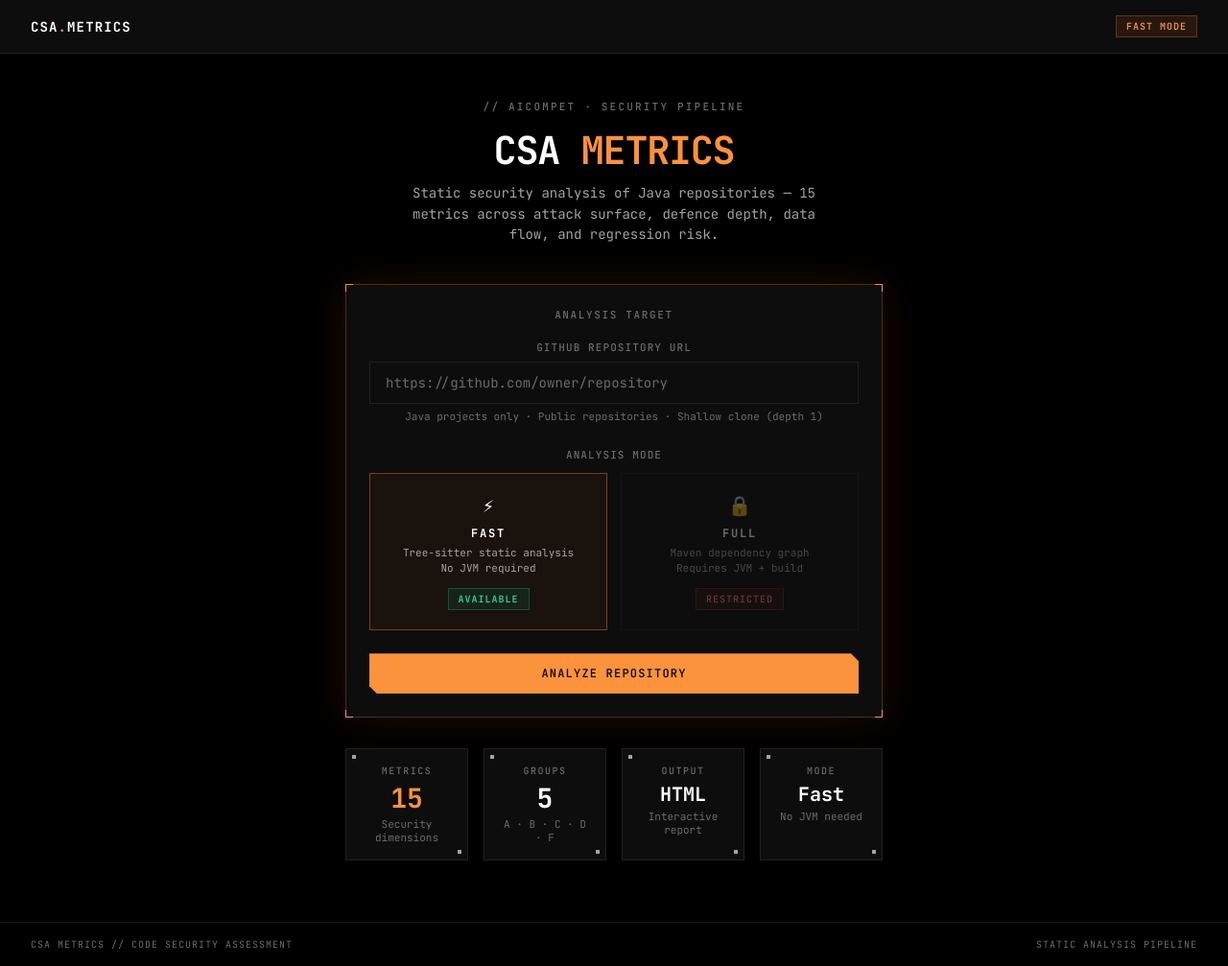
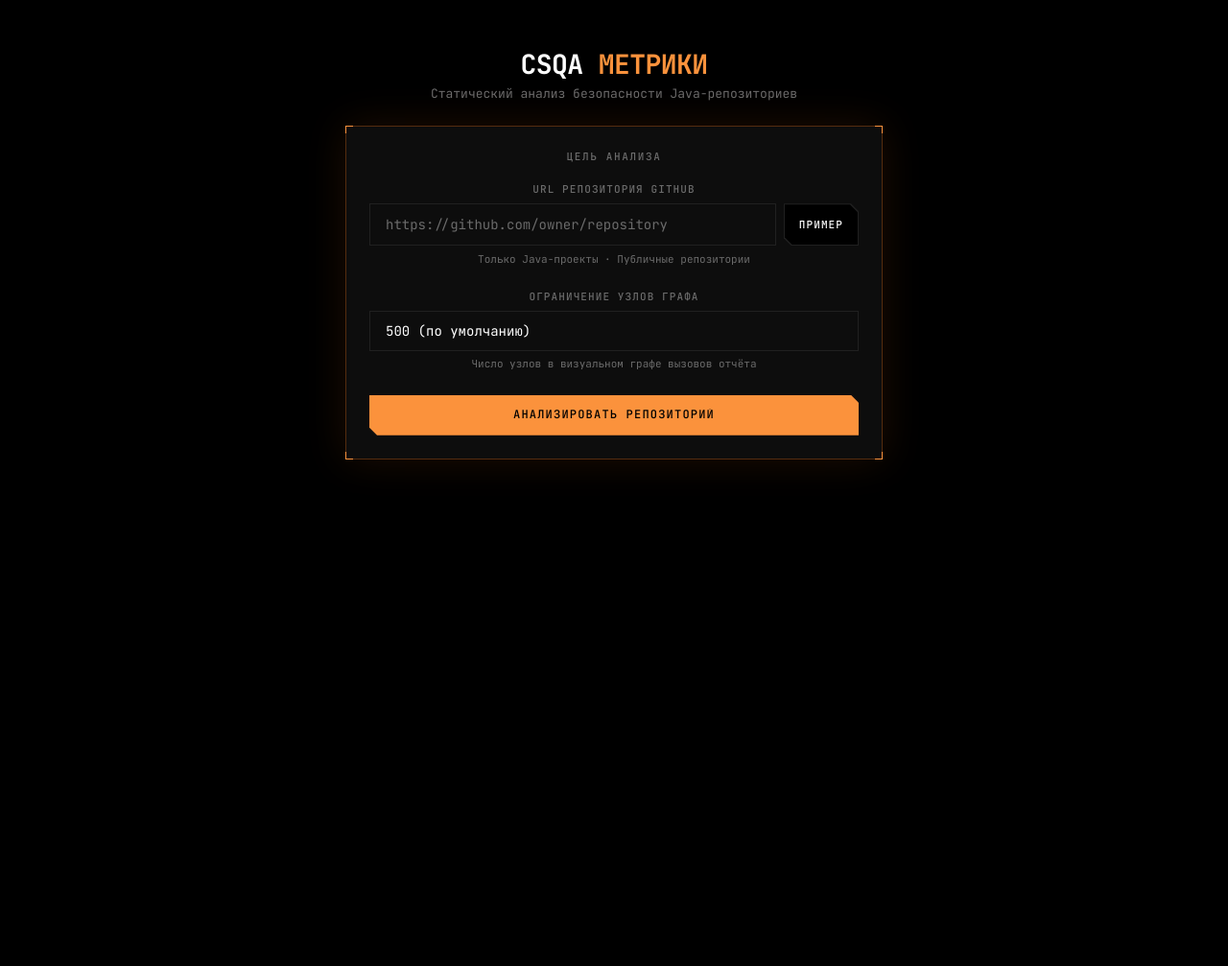
Before and after one commit to bmwdroch/code-csa-metrics, a FastAPI app: page /1/ in a window 1280 px wide. Shown: the whole page at 96% size. After the commit the page ends 484 px from the top, so only its background shows below. Run offline with FastAPI, Linux system fonts and the light colour scheme.

Commit message:
feat: add max-graph-nodes argument and improve UI for node limit selection
- Introduced a new command-line argument `--max-graph-nodes` to limit the number of nodes in the call graph for the HTML report.
- Updated the web interface to allow users to specify the maximum number of nodes for analysis, with options for 200, 500 (default), 1000, 2000, and 5000 nodes.
- Enhanced the CSS for better layout and responsiveness, including adjustments to the HUD panel and scrollbar styles.
- Translated various UI elements to Russian for improved localization.

```diff
--- a/src/orchestrate.py
+++ b/src/orchestrate.py
@@ -169,6 +169,7 @@ def main() -> int:
     parser.add_argument("--memory", default="", help="Docker --memory value, e.g. 2g")
     parser.add_argument("--m2-cache-dir", default="", help="Host dir to mount as /root/.m2 (speeds up Maven in full mode)")
     parser.add_argument("--timeout", type=int, default=0, help="Container timeout in seconds (0 = no limit)")
+    parser.add_argument("--max-graph-nodes", type=int, default=500, help="Max nodes for the call graph in the HTML report (default: 500)")
     args = parser.parse_args()
 
     repo_root = Path(__file__).resolve().parents[1]
@@ -357,6 +358,8 @@ def main() -> int:
                     str(combined_path),
                     "--output",
                     str(html_path),
+                    "--max-graph-nodes",
+                    str(args.max_graph_nodes),
                 ],
                 cwd=repo_root,
             )
--- a/src/web/app.py
+++ b/src/web/app.py
@@ -81,6 +81,7 @@ async def run_analysis(
     token: str,
     request: Request,
     repo_url: str = Form(...),
+    max_nodes: int = Form(500),
 ):
     _check_token(token)
     url = repo_url.strip().rstrip("/")
@@ -89,7 +90,7 @@ async def run_analysis(
             f"/{token}/?error=Invalid+GitHub+URL.+Must+be+https%3A%2F%2Fgithub.com%2Fowner%2Frepo",
             status_code=303,
         )
-    job_id = runner.start_job(url)
+    job_id = runner.start_job(url, max_nodes=max_nodes)
     return RedirectResponse(f"/{token}/job/{job_id}", status_code=303)
 
 
--- a/src/web/runner.py
+++ b/src/web/runner.py
@@ -37,6 +37,7 @@ _DRIFT_INTERVAL = 8.0  # seconds between ticks
 class Job:
     id: str
     repo_url: str
+    max_nodes: int = 500
     status: str = "queued"   # queued | running | done | failed
     percent: int = 0
     message: str = "Queued..."
@@ -61,10 +62,10 @@ class JobRunner:
 
     # ── Public API ──────────────────────────────────────────────────────────────
 
-    def start_job(self, repo_url: str) -> str:
+    def start_job(self, repo_url: str, max_nodes: int = 500) -> str:
         """Create and start a new analysis job. Returns job ID."""
         job_id = uuid.uuid4().hex[:12]
-        job = Job(id=job_id, repo_url=repo_url)
+        job = Job(id=job_id, repo_url=repo_url, max_nodes=max_nodes)
         with self._lock:
             self._jobs[job_id] = job
         t = threading.Thread(target=self._run_job, args=(job,), daemon=True)
@@ -110,6 +111,7 @@ class JobRunner:
             "--mode", "fast",
             "--render-html",
             "--out-dir", out_dir_rel,
+            "--max-graph-nodes", str(job.max_nodes),
         ]
 
         try:
--- a/src/web/templates/base.html
+++ b/src/web/templates/base.html
@@ -1,15 +1,15 @@
 <!DOCTYPE html>
-<html lang="en">
+<html lang="ru">
 <head>
   <meta charset="UTF-8">
   <meta name="viewport" content="width=device-width, initial-scale=1.0">
-  <title>{% block title %}CSA Metrics{% endblock %}</title>
+  <title>{% block title %}CSQA Метрики{% endblock %}</title>
   <link rel="preconnect" href="https://fonts.googleapis.com">
   <link rel="preconnect" href="https://fonts.gstatic.com" crossorigin>
   <link href="https://fonts.googleapis.com/css2?family=JetBrains+Mono:wght@400;500;600;700&display=swap" rel="stylesheet">
   <style>
     /* ═══════════════════════════════════════════════════════════════════════════
-       DESIGN SYSTEM — AIComPet UI-Kit (HUD / Ledger theme)
+       DESIGN SYSTEM — HUD / Ledger theme
        ═══════════════════════════════════════════════════════════════════════════ */
 
     :root {
@@ -401,40 +401,21 @@
     }
     .repo-chip__label { color: var(--text-tertiary); font-size: 0.6875rem; text-transform: uppercase; letter-spacing: 0.1em; }
 
-    /* ── Footer ──────────────────────────────────────────────────────────────── */
+    /* ── Scrollbar ───────────────────────────────────────────────────────────── */
 
-    .site-footer {
-      padding: 1rem 2rem;
-      border-top: 1px solid var(--border);
-      font-size: 0.625rem;
-      color: var(--text-tertiary);
-      text-transform: uppercase;
-      letter-spacing: 0.1em;
-      display: flex;
-      justify-content: space-between;
-    }
+    ::-webkit-scrollbar { width: 6px; height: 6px; }
+    ::-webkit-scrollbar-track { background: var(--surface-1); }
+    ::-webkit-scrollbar-thumb { background: rgba(249, 115, 22, 0.35); }
+    ::-webkit-scrollbar-thumb:hover { background: rgba(249, 115, 22, 0.65); }
+    * { scrollbar-width: thin; scrollbar-color: rgba(249,115,22,0.35) var(--surface-1); }
   </style>
   {% block head %}{% endblock %}
 </head>
 <body>
-  <nav class="site-nav">
-    <a href="/{{ token }}/" class="site-nav__brand">
-      CSA<span>.</span>METRICS
-    </a>
-    <div class="site-nav__right">
-      <span class="badge accent">fast mode</span>
-    </div>
-  </nav>
-
   <main style="flex:1; display:flex; flex-direction:column;">
     {% block content %}{% endblock %}
   </main>
 
-  <footer class="site-footer">
-    <span>CSA Metrics // Code Security Assessment</span>
-    <span>static analysis pipeline</span>
-  </footer>
-
   {% block scripts %}{% endblock %}
 </body>
 </html>
--- a/src/web/templates/index.html
+++ b/src/web/templates/index.html
@@ -1,22 +1,17 @@
 {% extends "base.html" %}
 
-{% block title %}CSA Metrics — Code Security Assessment{% endblock %}
+{% block title %}CSQA Метрики — Анализ безопасности кода{% endblock %}
 
 {% block content %}
 <div class="page-wrap page-center">
 
   <!-- Brand header -->
-  <div style="margin-bottom: 2.5rem; animation: slide-up-fade 0.5s cubic-bezier(0.16,1,0.3,1) both;">
-    <div style="font-size: 0.6875rem; font-weight: 500; color: var(--text-tertiary); text-transform: uppercase; letter-spacing: 0.2em; margin-bottom: 0.75rem;">
-      // AICOMPET · SECURITY PIPELINE
-    </div>
-    <h1 style="font-size: 2.5rem; font-weight: 700; letter-spacing: -0.03em; margin-bottom: 0.5rem;">
-      CSA <span style="color: var(--accent);">METRICS</span>
+  <div style="margin-bottom: 1.5rem; animation: slide-up-fade 0.5s cubic-bezier(0.16,1,0.3,1) both;">
+    <h1 style="font-size: 1.75rem; font-weight: 700; letter-spacing: -0.02em; margin-bottom: 0.25rem;">
+      CSQA <span style="color: var(--accent);">МЕТРИКИ</span>
     </h1>
-    <p style="font-size: 0.875rem; color: var(--text-secondary); max-width: 420px; line-height: 1.55;">
-      Static security analysis of Java repositories —
-      15 metrics across attack surface, defence depth, data flow,
-      and regression risk.
+    <p style="font-size: 0.8125rem; color: var(--text-tertiary); line-height: 1.4;">
+      Статический анализ безопасности Java-репозиториев
     </p>
   </div>
 
@@ -32,13 +27,14 @@
     <span class="corner tl"></span><span class="corner tr"></span>
     <span class="corner bl"></span><span class="corner br"></span>
 
-    <div class="card-label" style="margin-bottom: 1.25rem;">Analysis Target</div>
+    <div class="card-label" style="margin-bottom: 1.25rem;">Цель анализа</div>
 
     <form method="POST" action="/{{ token }}/run" id="analysis-form">
 
       <!-- Repository URL -->
       <div class="input-field" style="margin-bottom: 1.5rem;">
-        <label class="input-label" for="repo_url">GitHub Repository URL</label>
+        <label class="input-label" for="repo_url">URL репозитория GitHub</label>
+        <div style="display: flex; gap: 0.5rem; align-items: stretch;">
           <input
             type="url"
             id="repo_url"
@@ -49,31 +45,29 @@
             required
             autocomplete="url"
             spellcheck="false"
+            style="flex: 1;"
           >
-        <p class="input-hint">Java projects only · Public repositories · Shallow clone (depth 1)</p>
+          <button
+            type="button"
+            id="example-btn"
+            class="btn-clipped"
+            style="white-space: nowrap; font-size: 0.6875rem; padding: 0 1rem;"
+          >Пример</button>
+        </div>
+        <p class="input-hint">Только Java-проекты · Публичные репозитории</p>
       </div>
 
-      <!-- Mode selection -->
-      <div style="margin-bottom: 1.5rem;">
-        <div class="input-label" style="margin-bottom: 0.75rem;">Analysis Mode</div>
-        <div class="mode-grid">
-
-          <label class="mode-option mode-option--active" for="mode-fast" style="cursor: var(--cursor-hud-pointer);">
-            <input type="radio" id="mode-fast" name="mode" value="fast" checked hidden>
-            <div class="mode-option__icon">⚡</div>
-            <div class="mode-option__name">Fast</div>
-            <div class="mode-option__desc">Tree-sitter static analysis<br>No JVM required</div>
-            <span class="badge success" style="margin-top: 0.75rem;">Available</span>
-          </label>
-
-          <div class="mode-option mode-option--locked" title="Full mode is disabled in this deployment">
-            <div class="mode-option__icon">🔒</div>
-            <div class="mode-option__name">Full</div>
-            <div class="mode-option__desc">Maven dependency graph<br>Requires JVM + build</div>
-            <span class="badge danger" style="margin-top: 0.75rem;">Restricted</span>
-          </div>
-
-        </div>
+      <!-- Node limit -->
+      <div class="input-field" style="margin-bottom: 1.5rem;">
+        <label class="input-label" for="max_nodes">Ограничение узлов графа</label>
+        <select id="max_nodes" name="max_nodes" class="input-control" style="appearance: none; -webkit-appearance: none;">
+          <option value="200">200</option>
+          <option value="500" selected>500 (по умолчанию)</option>
+          <option value="1000">1000</option>
+          <option value="2000">2000</option>
+          <option value="5000">5000</option>
+        </select>
+        <p class="input-hint">Число узлов в визуальном графе вызовов отчёта</p>
       </div>
 
       <!-- Submit -->
@@ -84,52 +78,24 @@
         style="width: 100%; justify-content: center; font-size: 0.75rem;"
       >
         <span class="btn-3d__text-wrapper">
-          <span class="btn-3d__text btn-3d__text--front">Analyze Repository</span>
-          <span class="btn-3d__text btn-3d__text--back">Initiating&nbsp;→</span>
+          <span class="btn-3d__text btn-3d__text--front">Анализировать репозиторий</span>
+          <span class="btn-3d__text btn-3d__text--back">Запуск&nbsp;→</span>
         </span>
       </button>
 
     </form>
   </div>
 
-  <!-- Stats strip -->
-  <div class="stats-row" style="max-width: 560px;">
-
-    <div class="stat-card">
-      <span class="dot-corner tl"></span><span class="dot-corner br"></span>
-      <div class="stat-label">Metrics</div>
-      <div class="stat-value accent">15</div>
-      <div class="stat-sub">Security dimensions</div>
-    </div>
-
-    <div class="stat-card">
-      <span class="dot-corner tl"></span><span class="dot-corner br"></span>
-      <div class="stat-label">Groups</div>
-      <div class="stat-value">5</div>
-      <div class="stat-sub">A · B · C · D · F</div>
-    </div>
-
-    <div class="stat-card">
-      <span class="dot-corner tl"></span><span class="dot-corner br"></span>
-      <div class="stat-label">Output</div>
-      <div class="stat-value" style="font-size: 1.25rem;">HTML</div>
-      <div class="stat-sub">Interactive report</div>
-    </div>
-
-    <div class="stat-card">
-      <span class="dot-corner tl"></span><span class="dot-corner br"></span>
-      <div class="stat-label">Mode</div>
-      <div class="stat-value" style="font-size: 1.25rem;">Fast</div>
-      <div class="stat-sub">No JVM needed</div>
-    </div>
-
-  </div>
 
 </div>
 {% endblock %}
 
 {% block scripts %}
 <script>
+  document.getElementById('example-btn').addEventListener('click', function () {
+    document.getElementById('repo_url').value = 'https://github.com/WebGoat/WebGoat';
+  });
+
   // Disable submit button after first click to prevent double-submission
   document.getElementById('analysis-form').addEventListener('submit', function () {
     const btn = document.getElementById('submit-btn');
```
Also changed, not shown: src/analyzer/render_report.py (+105 -127 lines), src/web/templates/progress.html (+19 -22 lines), 1 other file. Lines whose indentation alone changed are shown as unchanged.
